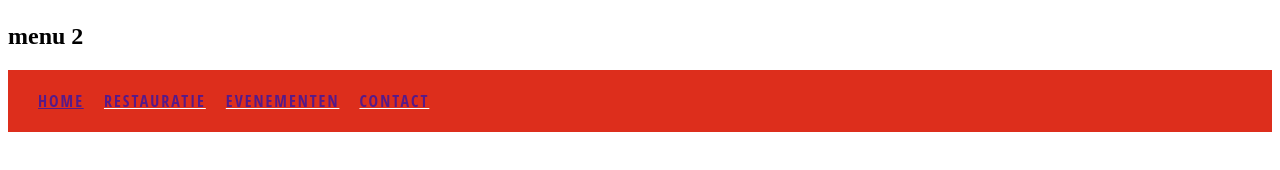
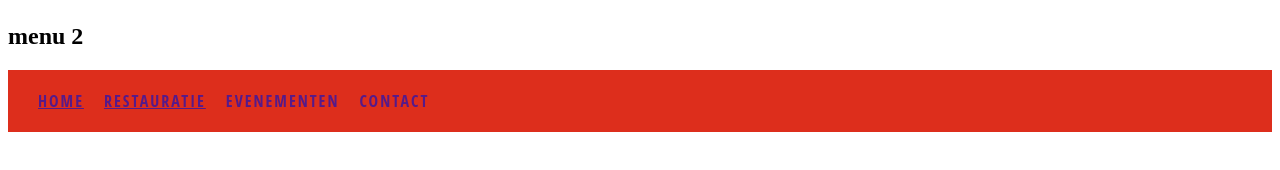
Before and after one commit to JawadChaieb/BWD-jawadchaieb-2223, a plain HTML site: page 06.CSSSyntax/CssMenus/index.html in a window 1280 px wide. In both pictures the pointer is over the link "RESTAURATIE". Shown: the part 306-476 px from the top of the page. Drawn offline with Linux system fonts and the light colour scheme.

Commit message:
Update styles.css

```diff
--- a/06.CSSSyntax/CssMenus/styles.css
+++ b/06.CSSSyntax/CssMenus/styles.css
@@ -63,13 +63,12 @@
 }
 
 #menu2:hover {
-    text-decoration: underline;
     font-family: 'Open Sans Condensed', sans-serif;
     background-color: #dd2e1c;
     color: #fff
 
 }
-/*.underline1 a:hover{
+.underline1 a:hover{
     text-decoration: underline !important;
 }
 .underline2 a;:hover{
```
